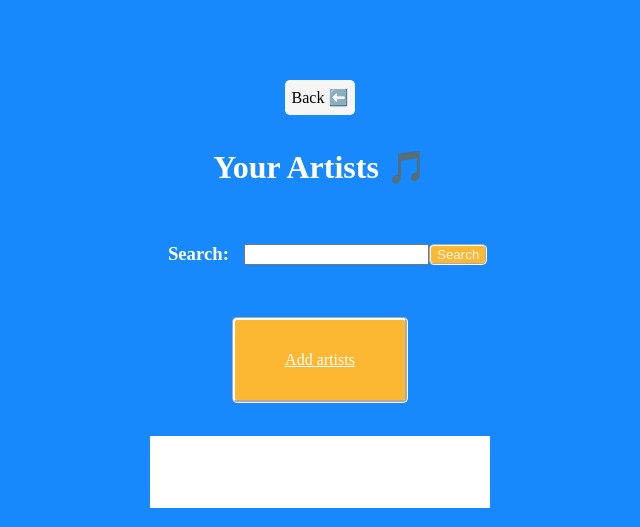
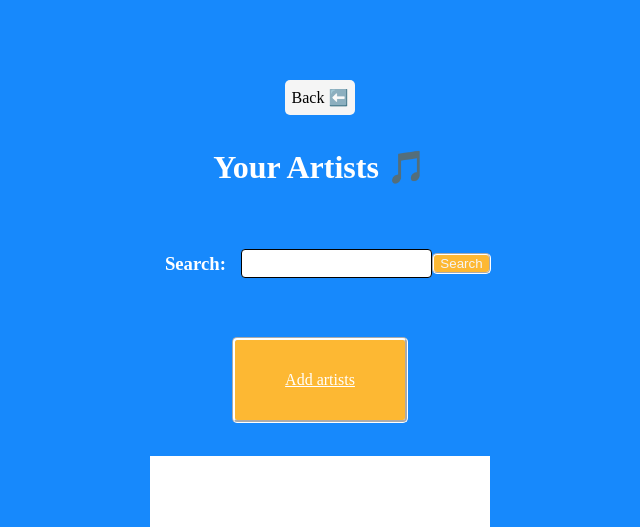
Before and after one commit to tatefrost/Stalk-Star, a Flask app: page /artists/1 in a window 1280 px wide. Shown: the top 527 px of the page, without its empty margins (320-960 px from the left). Run offline with Flask 2, Linux system fonts and the light colour scheme; the visitor is signed in with stand-in values (Sample User, id 1); data that the repository does not hold is empty.

Commit message:
fixed alignment on artists page

```diff
--- a/templates/artists.html
+++ b/templates/artists.html
@@ -11,7 +11,7 @@
   <form id="filterform" action="/artists-filter/{{ user_id }}" method="POST">
 
     <div>
-      <input type="filter" name="filter">
+      <input class="inputbar" type="filter" name="filter">
     </div>
 
     <div>
```
Also changed, not shown: 1 other file.
